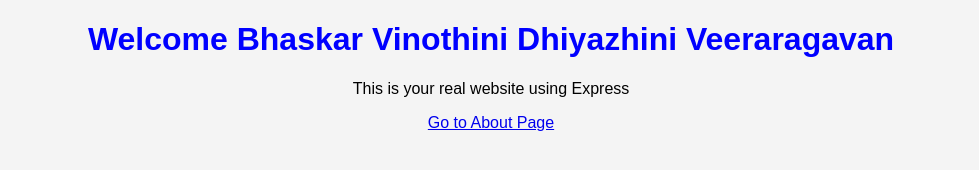
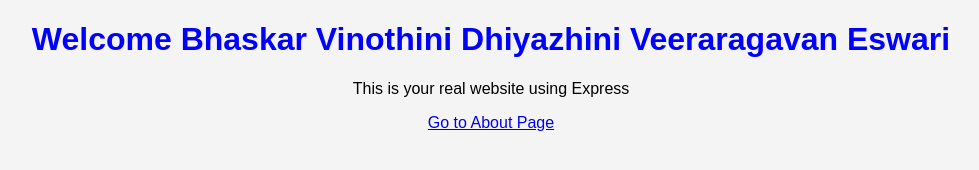
Before and after one commit to bhaskarveeraragavanofficial/my-node-app, a website: page views/index.html in a window 1280 px wide. Shown: the whole page, without its empty margins (149-1128 px from the left). Drawn offline with Linux system fonts and the light colour scheme.

Commit message:
Name Updated

```diff
--- a/views/index.html
+++ b/views/index.html
@@ -5,7 +5,7 @@
   <link rel="stylesheet" href="/style.css">
 </head>
 <body>
-  <h1>Welcome Bhaskar Vinothini Dhiyazhini Veeraragavan</h1>
+  <h1>Welcome Bhaskar Vinothini Dhiyazhini Veeraragavan Eswari</h1>
   <p>This is your real website using Express</p>
 
   <a href="/about">Go to About Page</a>
```
